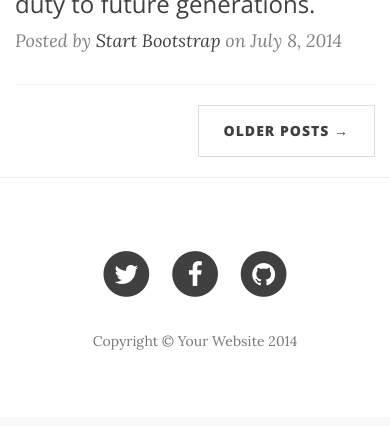
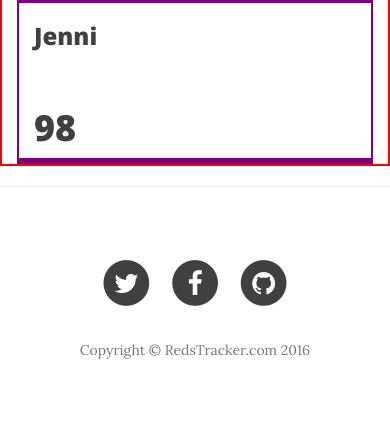
Before and after one commit to MichaelStadtmiller/Reds, a Django app: page / in a window 390 px wide. Shown: the part 1399-1825 px from the top of the page. Before the commit the page ends 1749 px from the top, so only its background shows below. Run offline with Django 3.2, Linux system fonts and the light colour scheme; data comes from the database, SQL or seed files in the repository; both versions use the stored data as it was after the commit; some libraries are stand-ins or nearby versions.

Commit message:
player listing, needs css work

```diff
--- /dev/null
+++ b/requirements.txt
@@ -0,0 +1,5 @@
+Django==1.9.5
+Jinja2==2.8
+MarkupSafe==0.23
+argparse==1.2.1
+wsgiref==0.1.2
--- a/static/css/my.css
+++ b/static/css/my.css
@@ -1,7 +1,31 @@
 header.intro-header {
-    background-image: url('../img/GABP.jpg');
+    background-image: url('/static/img/GABP.jpg');
+    background-size: cover;
+    text-align: center;
+    box-shadow: inset 0px 0px 0 2000px rgba(0,0,0,0.2);
 }
 
 hr.small {
     max-width:400px;
 }
+
+hr.large {
+    max-width:800px;
+}
+
+div.home-container{
+    background-color:rgb(255,255,255);
+    padding-top:10px;
+    border:2px solid red;
+}
+
+section#header {
+    text-align: center;
+    padding: 2px;
+    border:2px solid blue
+    /*margin-bottom: 20px;*/
+}
+
+div.myborder {
+    border:2px solid purple
+}
--- a/stats/templates/stats/index.html
+++ b/stats/templates/stats/index.html
@@ -1 +1,26 @@
 {% extends "base.html" %}
+{% block primary %}
+<section id="header">
+    <h2>Player Standings</h2>
+</section>
+<section id="players">
+    <div class="container home-container">
+        {% for Playa in all_players %}
+        <div class="col-lg-12 col-md-10 staff-profile">
+            <div class="row">
+                <div class="col-md-3 myborder">
+                    <img src="http://loremflickr.com/200/200/face/all">
+                </div>
+                <div class="col-md-2 myborder">
+                    <h3>{{ Playa.Name }}</h3><br>
+                    <h1>{{ Playa.Guess }}</h1>
+                </div>
+                <div class="col-md-6 myborder">
+
+                </div>
+            </div>
+        </div>
+        {% endfor %}
+    </div>
+</section>
+{%  endblock %}
--- a/stats/views.py
+++ b/stats/views.py
@@ -1,10 +1,17 @@
+from django.http import HttpResponse
 from django.shortcuts import render
+from django.template import RequestContext, loader
 from .models import Player, RedsData
-# Create your views here.
+
+#def index(request):
+#    return render(request, 'stats/index.html')
 
 
 def index(request):
-    return render(request, 'stats/index.html')
+    all_players = Player.objects.all()
+    template = loader.get_template('stats/index.html')
+    context = RequestContext(request, {'all_players': all_players, },)
+    return HttpResponse(template.render(context))
 
 
 def rules(request):
--- a/templates/base.html
+++ b/templates/base.html
@@ -68,27 +68,18 @@
     <!-- Set your background image for this header on the line below. -->
 
     <header class="intro-header">
-        <div class="container">
-            <div class="row">
-                <div class="col-lg-8 col-lg-offset-2 col-md-10 col-md-offset-1">
-                    <div class="site-heading">
-                        <h1>Reds 2016</h1>
-                        <h1>Win Tracker</h1>
-                        <hr class="small">
-                        <span class="subheading">And this one belongs to the Reds</span>
-                    </div>
-                </div>
-            </div>
+        <div class="site-heading">
+            <h1>Reds 2016</h1>
+            <h1>Win Tracker</h1>
+            <hr class="small">
+            <span class="subheading">And this one belongs to the Reds</span>
         </div>
     </header>
-    {% block header %}
-    {% endblock %}
-
+    <!-- Main Content -->
     {% block primary %}
-    <!-- Main Content -->
     <div class="container">
         <div class="row">
-            <div class="col-lg-8 col-lg-offset-2 col-md-10 col-md-offset-1">
+            <div class="col-lg-12 col-md-10">
                 <div class="post-preview">
                     <a href="/">
                         <h2 class="post-title">
@@ -101,49 +92,18 @@
                     <p class="post-meta">Posted by <a href="#">Start Bootstrap</a> on September 24, 2014</p>
                 </div>
                 <hr>
-                <div class="post-preview">
-                    <a href="/">
-                        <h2 class="post-title">
-                            I believe every human has a finite number of heartbeats. I don't intend to waste any of mine.
-                        </h2>
-                    </a>
-                    <p class="post-meta">Posted by <a href="#">Start Bootstrap</a> on September 18, 2014</p>
-                </div>
-                <hr>
-                <div class="post-preview">
-                    <a href="/">
-                        <h2 class="post-title">
-                            Science has not yet mastered prophecy
-                        </h2>
-                        <h3 class="post-subtitle">
-                            We predict too much for the next year and yet far too little for the next ten.
-                        </h3>
-                    </a>
-                    <p class="post-meta">Posted by <a href="#">Start Bootstrap</a> on August 24, 2014</p>
-                </div>
-                <hr>
-                <div class="post-preview">
-                    <a href="/">
-                        <h2 class="post-title">
-                            Failure is not an option
-                        </h2>
-                        <h3 class="post-subtitle">
-                            Many say exploration is part of our destiny, but it’s actually our duty to future generations.
-                        </h3>
-                    </a>
-                    <p class="post-meta">Posted by <a href="#">Start Bootstrap</a> on July 8, 2014</p>
-                </div>
-                <hr>
                 <!-- Pager -->
                 <ul class="pager">
                     <li class="next">
                         <a href="#">Older Posts &rarr;</a>
                     </li>
                 </ul>
+
             </div>
         </div>
     </div>
     {% endblock %}
+
     <hr>
 
     <!-- Footer -->
@@ -177,7 +137,7 @@
                             </a>
                         </li>
                     </ul>
-                    <p class="copyright text-muted">Copyright &copy; Your Website 2014</p>
+                    <p class="copyright text-muted">Copyright &copy; RedsTracker.com {% now "Y" %}</p>
                 </div>
             </div>
         </div>
```
Also changed, not shown: db.sqlite3.
